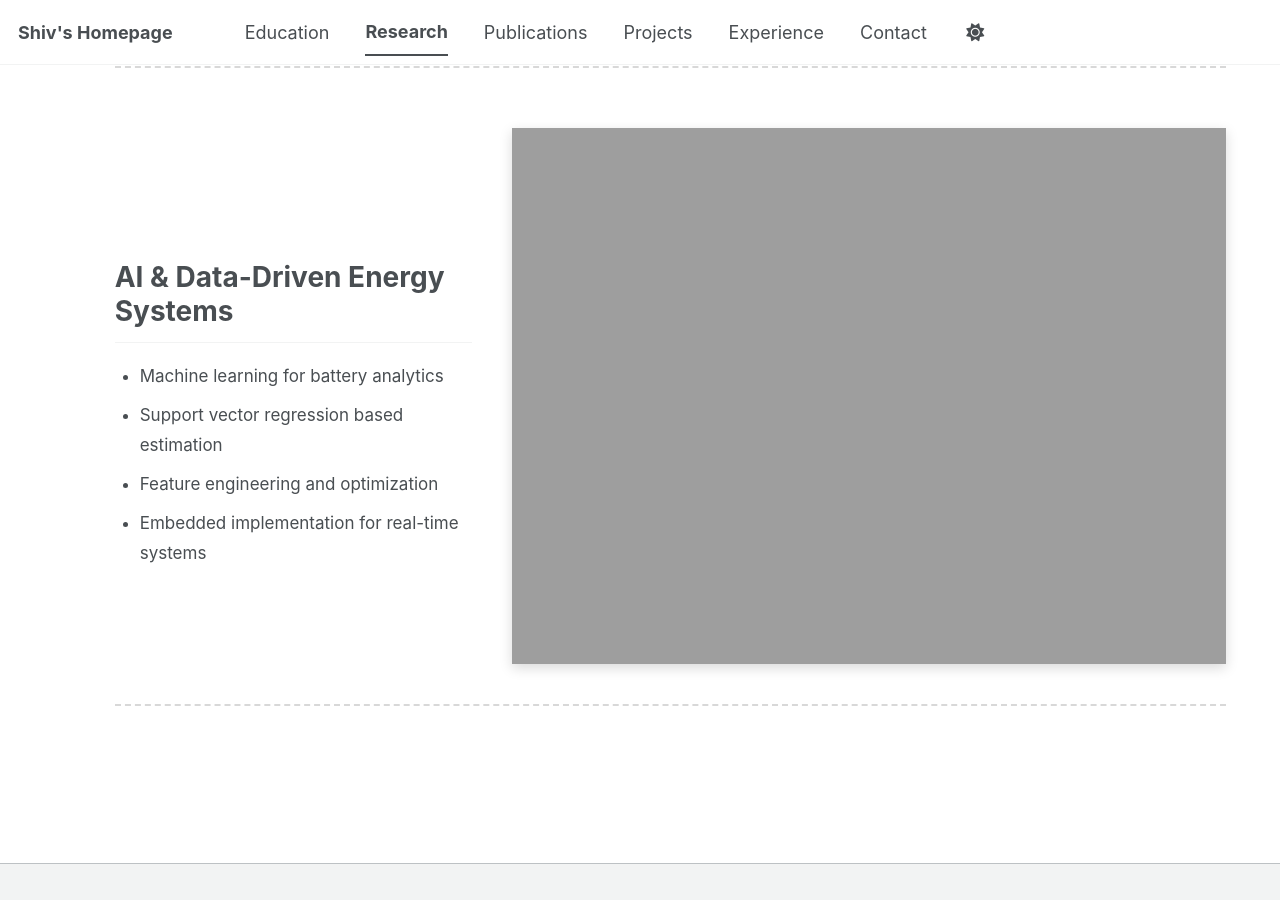
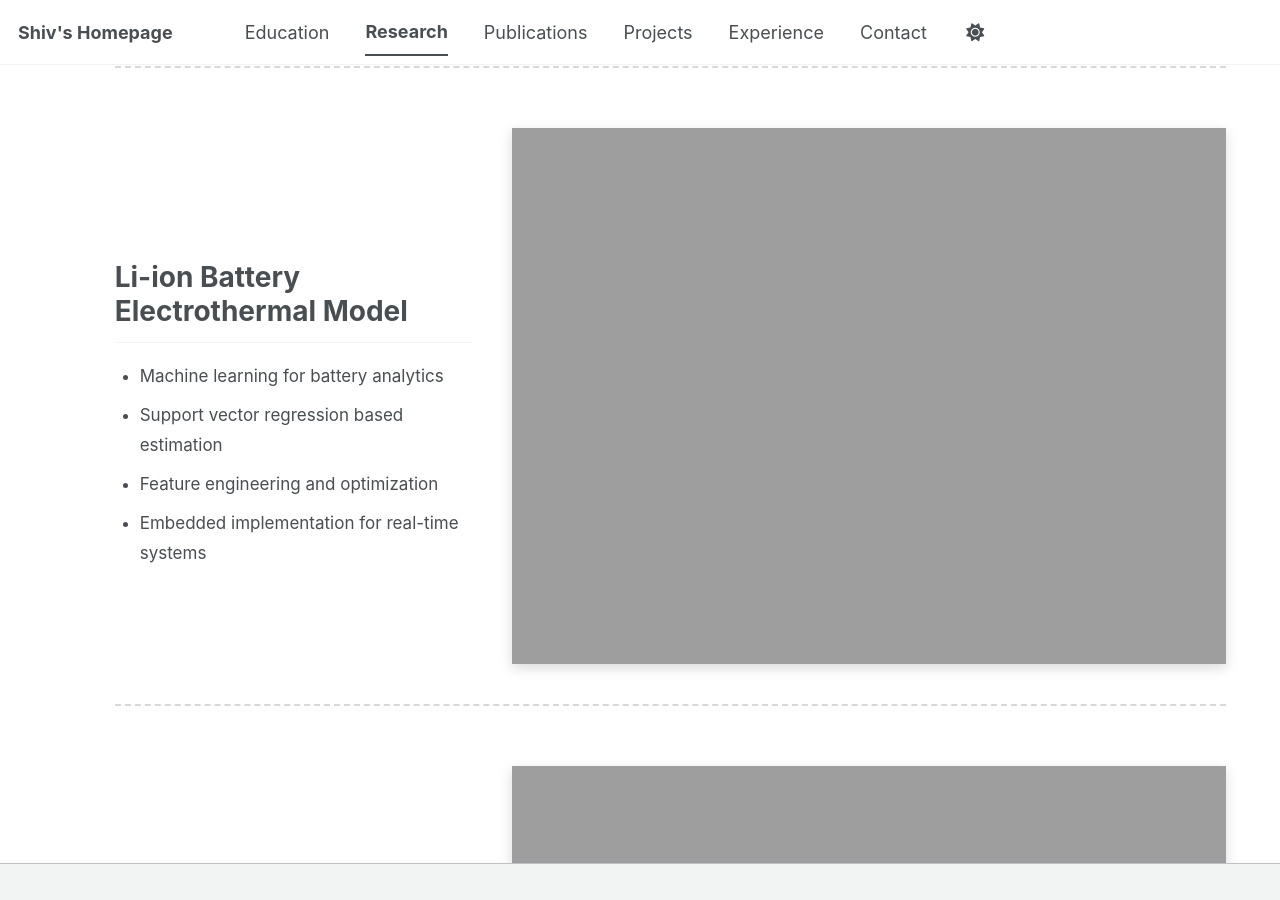
Before and after one commit to shivshankar-sinha/shivshankar-sinha.github.io, a Jekyll site: the page built from research.md, in a window 1280 px wide and 900 px high, scrolled down 1928 px. Built offline with Jekyll 4.4.1, drawn with Linux system fonts in a browser that asks for light colours; a script bundle is joined from its source files by our own code; library files that are not in the unit come from our copies.

Commit message:
Update research.md

```diff
--- a/research.md
+++ b/research.md
@@ -102,6 +102,25 @@ author_profile: false
 <div class="research-section">
 
     <div class="research-text">
+        <h2>Li-ion Battery Electrothermal Model</h2>
+
+        <ul>
+            <li>Machine learning for battery analytics</li>
+            <li>Support vector regression based estimation</li>
+            <li>Feature engineering and optimization</li>
+            <li>Embedded implementation for real-time systems</li>
+        </ul>
+    </div>
+
+    <div class="research-image">
+        <img src="https://shivshankar-sinha.github.io/images/mtech.jpg">
+    </div>
+
+</div>
+
+<div class="research-section">
+
+    <div class="research-text">
         <h2>AI & Data-Driven Energy Systems</h2>
 
         <ul>
```
